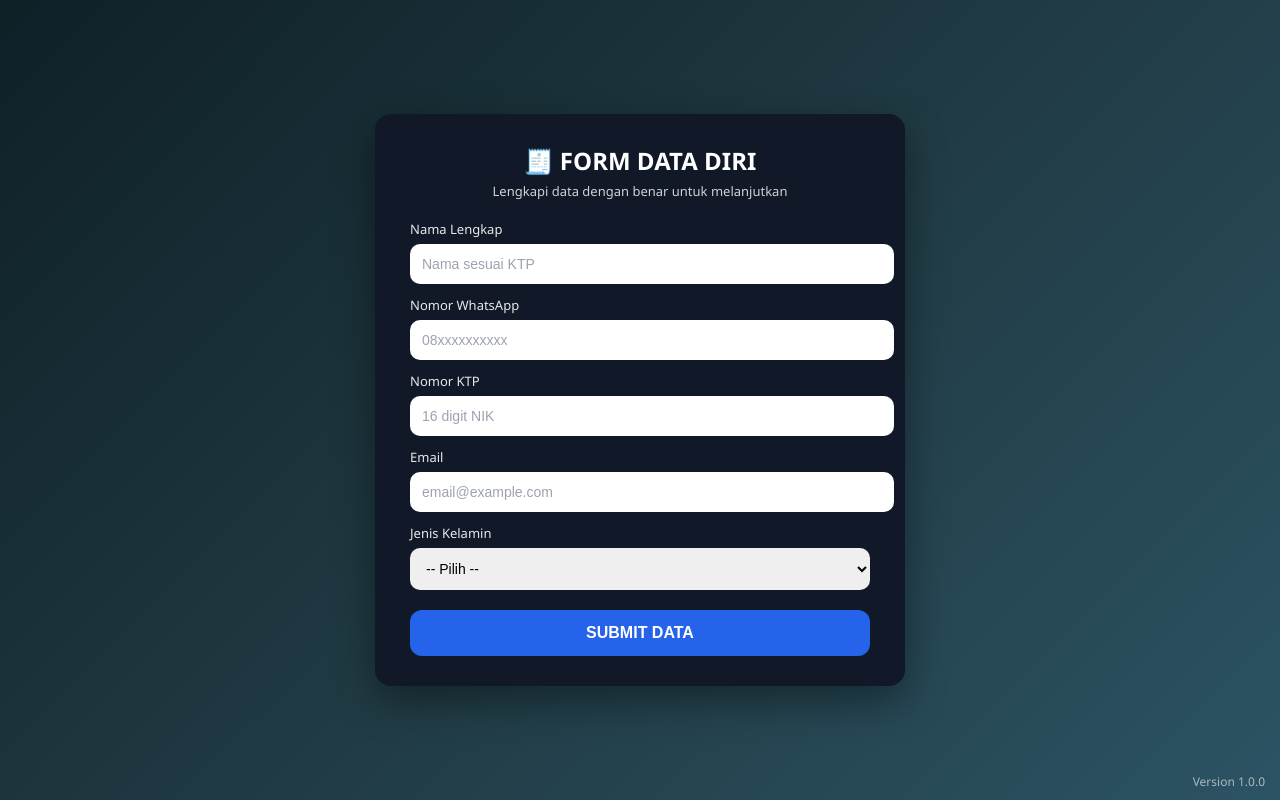
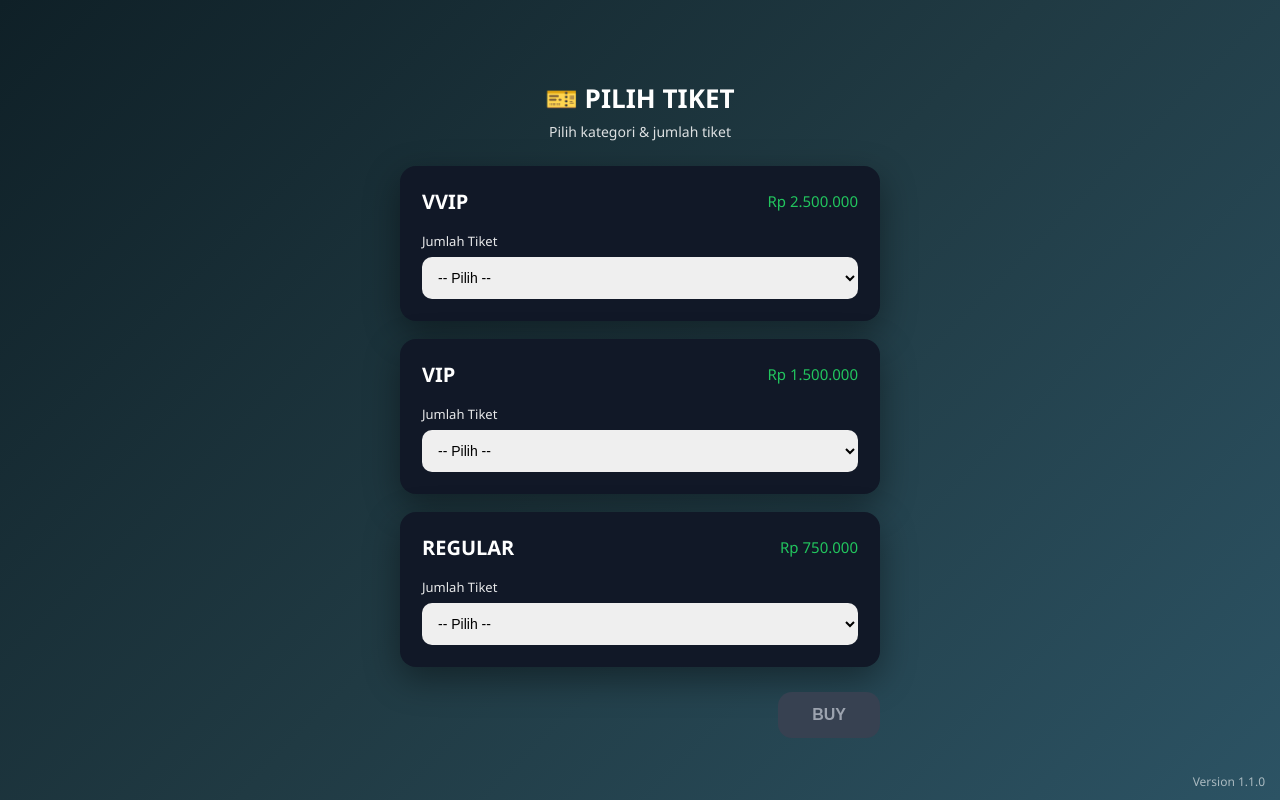
Before and after one commit to fadhlysyahputra02/ujicoba, a plain HTML site: page page3.html in a window 1280 px wide. Drawn offline with Linux system fonts and the light colour scheme.

Commit message:
version 1.0.3

```diff
--- a/page3.html
+++ b/page3.html
@@ -6,6 +6,8 @@
     <meta name="viewport" content="width=device-width, initial-scale=1.0">
 
     <style>
+        * { box-sizing: border-box; }
+
         body {
             margin: 0;
             min-height: 100vh;
@@ -17,37 +19,56 @@
             color: #fff;
         }
 
-        .card {
-            background: #111827;
-            padding: 30px 35px;
-            border-radius: 16px;
+        .container {
             width: 100%;
-            max-width: 460px;
-            box-shadow: 0 15px 40px rgba(0,0,0,.4);
+            max-width: 520px;
+            padding: 20px;
         }
 
         h1 {
             text-align: center;
-            margin-top: 0;
-            margin-bottom: 5px;
-            font-size: 24px;
+            margin-bottom: 6px;
+            font-size: 26px;
         }
 
         .subtitle {
             text-align: center;
-            font-size: 13px;
-            opacity: .8;
-            margin-bottom: 20px;
+            font-size: 14px;
+            opacity: .85;
+            margin-bottom: 25px;
+        }
+
+        .ticket-card {
+            background: #111827;
+            border-radius: 16px;
+            padding: 22px;
+            margin-bottom: 18px;
+            box-shadow: 0 12px 35px rgba(0,0,0,.4);
+        }
+
+        .ticket-header {
+            display: flex;
+            justify-content: space-between;
+            align-items: center;
+            margin-bottom: 14px;
+        }
+
+        .ticket-title {
+            font-size: 20px;
+            font-weight: bold;
+        }
+
+        .ticket-price {
+            font-size: 15px;
+            color: #22c55e;
         }
 
         label {
             font-size: 13px;
-            margin-top: 12px;
-            display: block;
             opacity: .9;
         }
 
-        input, select {
+        select {
             width: 100%;
             margin-top: 6px;
             padding: 12px;
@@ -57,17 +78,18 @@
             outline: none;
         }
 
-        input::placeholder {
-            color: #9ca3af;
+        /* GLOBAL BUY */
+        .buy-global {
+            margin-top: 25px;
+            display: flex;
+            justify-content: flex-end;
         }
 
         button {
-            width: 100%;
-            margin-top: 20px;
-            padding: 14px;
+            padding: 14px 34px;
             font-size: 16px;
             font-weight: bold;
-            border-radius: 12px;
+            border-radius: 14px;
             border: none;
             cursor: pointer;
             background: #2563eb;
@@ -75,9 +97,15 @@
             transition: .25s ease;
         }
 
-        button:hover {
+        button:disabled {
+            background: #374151;
+            color: #9ca3af;
+            cursor: not-allowed;
+        }
+
+        button:hover:not(:disabled) {
             background: #1d4ed8;
-            transform: scale(1.02);
+            transform: scale(1.05);
         }
 
         .version {
@@ -91,38 +119,89 @@
 </head>
 <body>
 
-<div class="card">
-    <h1>🧾 FORM DATA DIRI</h1>
-    <div class="subtitle">Lengkapi data dengan benar untuk melanjutkan</div>
+<div class="container">
+    <h1>🎫 PILIH TIKET</h1>
+    <div class="subtitle">Pilih kategori & jumlah tiket</div>
 
-    <label>Nama Lengkap</label>
-    <input type="text" id="nama" placeholder="Nama sesuai KTP">
+    <!-- VVIP -->
+    <div class="ticket-card">
+        <div class="ticket-header">
+            <div class="ticket-title">VVIP</div>
+            <div class="ticket-price">Rp 2.500.000</div>
+        </div>
 
-    <label>Nomor WhatsApp</label>
-    <input type="tel" id="wa" placeholder="08xxxxxxxxxx">
+        <label>Jumlah Tiket</label>
+        <select onchange="onSelectChange(this)">
+            <option value="">-- Pilih --</option>
+            <option value="1">1 Tiket</option>
+            <option value="2">2 Tiket</option>
+            <option value="3">3 Tiket</option>
+        </select>
+    </div>
 
-    <label>Nomor KTP</label>
-    <input type="text" id="ktp" placeholder="16 digit NIK">
+    <!-- VIP -->
+    <div class="ticket-card">
+        <div class="ticket-header">
+            <div class="ticket-title">VIP</div>
+            <div class="ticket-price">Rp 1.500.000</div>
+        </div>
 
-    <label>Email</label>
-    <input type="email" id="email" placeholder="email@example.com">
+        <label>Jumlah Tiket</label>
+        <select onchange="onSelectChange(this)">
+            <option value="">-- Pilih --</option>
+            <option value="1">1 Tiket</option>
+            <option value="2">2 Tiket</option>
+            <option value="3">3 Tiket</option>
+            <option value="4">4 Tiket</option>
+        </select>
+    </div>
 
-    <label>Jenis Kelamin</label>
-    <select id="jk">
-        <option value="">-- Pilih --</option>
-        <option value="L">Laki-laki</option>
-        <option value="P">Perempuan</option>
-    </select>
+    <!-- REGULAR -->
+    <div class="ticket-card">
+        <div class="ticket-header">
+            <div class="ticket-title">REGULAR</div>
+            <div class="ticket-price">Rp 750.000</div>
+        </div>
 
-    <button id="submitBtn">SUBMIT DATA</button>
+        <label>Jumlah Tiket</label>
+        <select onchange="onSelectChange(this)">
+            <option value="">-- Pilih --</option>
+            <option value="1">1 Tiket</option>
+            <option value="2">2 Tiket</option>
+            <option value="3">3 Tiket</option>
+            <option value="4">4 Tiket</option>
+            <option value="5">5 Tiket</option>
+        </select>
+    </div>
+
+    <!-- GLOBAL BUY BUTTON -->
+    <div class="buy-global">
+        <button id="buyBtn" disabled onclick="goNext()">BUY</button>
+    </div>
+
 </div>
 
-<div class="version">Version 1.0.0</div>
+<div class="version">Version 1.1.0</div>
 
 <script>
-document.getElementById("submitBtn").addEventListener("click", () => {
-    alert("✅ FORM TERKIRIM (SIMULASI)");
-});
+function onSelectChange(activeSelect) {
+    const selects = document.querySelectorAll("select");
+
+    // hanya 1 kategori aktif (realistic)
+    selects.forEach(sel => {
+        if (sel !== activeSelect) {
+            sel.value = "";
+        }
+    });
+
+    // enable BUY jika ada yang dipilih
+    const hasSelection = [...selects].some(s => s.value !== "");
+    document.getElementById("buyBtn").disabled = !hasSelection;
+}
+
+function goNext() {
+    window.location.href = "page4.html";
+}
 </script>
 
 </body>
```
Also changed, not shown: index.html (+1 -1 lines), page2.html (+81 -10 lines), page4.html (added, +129 -0 lines).
